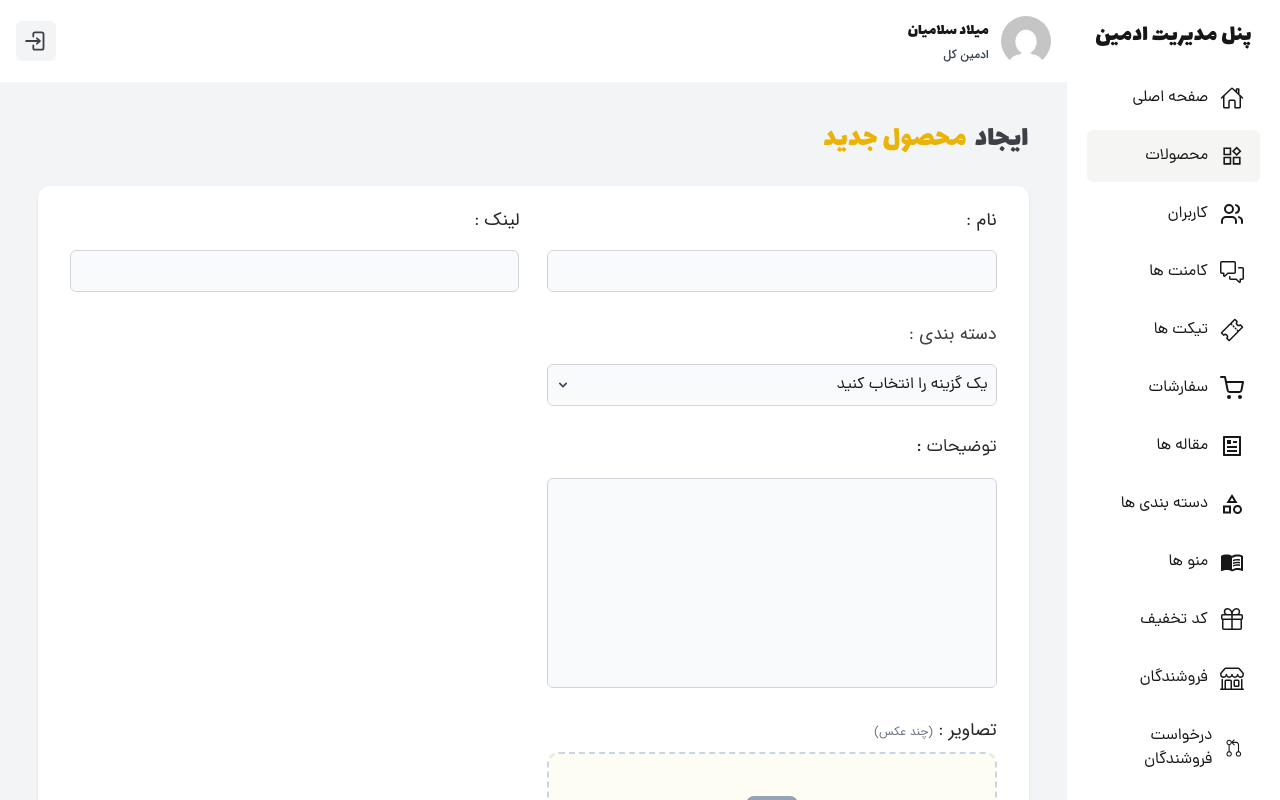
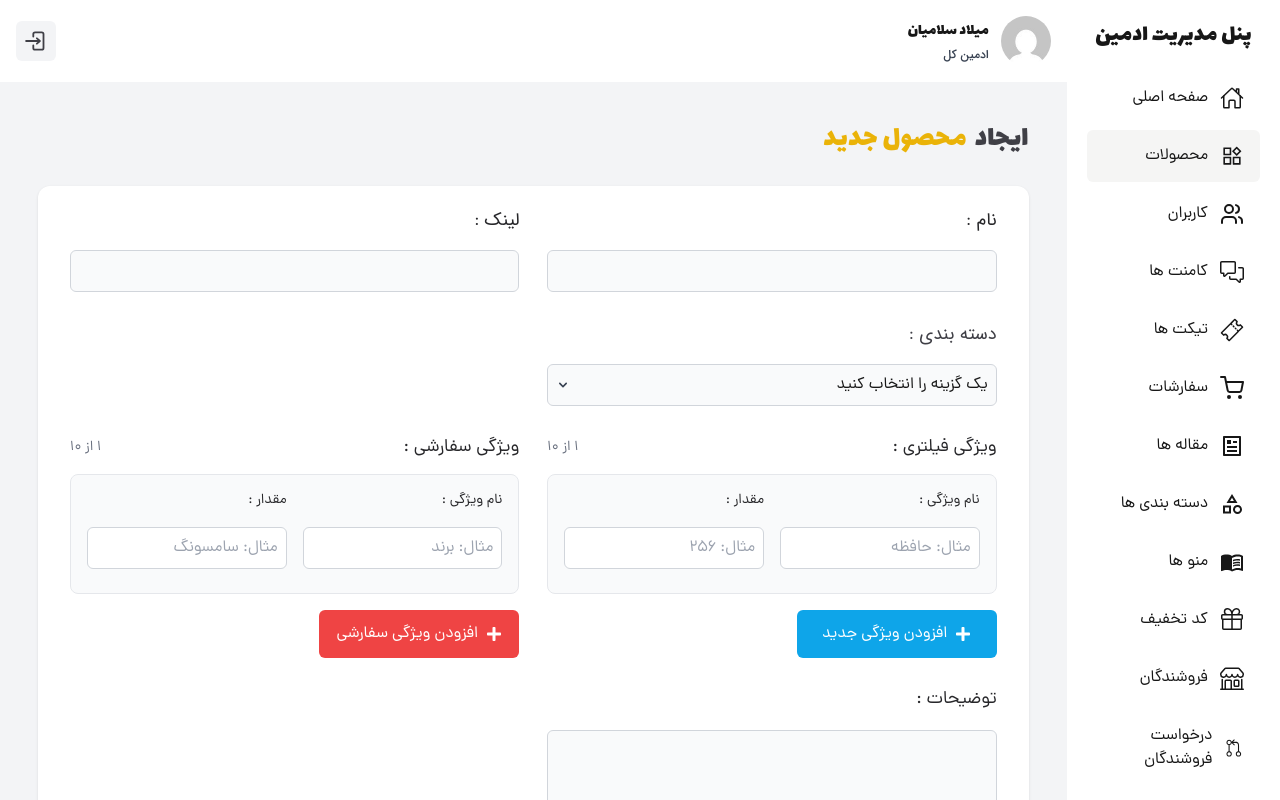
Before and after one commit to milad1385/tool-shop, a Next.js app: page /p-admin/products in a window 1280 px wide. Built offline with nearby package versions, Linux system fonts and the light colour scheme.

Commit message:
add features and customs features forms in create product

```diff
--- a/src/components/templates/p-admin/products/CreateNewProduct.tsx
+++ b/src/components/templates/p-admin/products/CreateNewProduct.tsx
@@ -11,11 +11,14 @@ import Image from "next/image";
 import { useRouter } from "next/navigation";
 import { useState } from "react";
 import { useForm } from "react-hook-form";
-import { FaRegTrashAlt } from "react-icons/fa";
+import { FaRegTrashAlt, FaPlus, FaMinus } from "react-icons/fa";
 
 function CreateNewProduct() {
   const [images, setImages] = useState<File[]>([]);
+  const [featureCount, setFeatureCount] = useState(1);
+  const [customFeatureCount, setCustomFeatureCount] = useState(1);
   const router = useRouter();
+
   const {
     register,
     formState: { errors },
@@ -24,23 +27,64 @@ function CreateNewProduct() {
     reset,
   } = useForm({
     resolver: yupResolver(createProductSchema),
+    defaultValues: {
+      features: [{ name: "", value: "" }],
+      customFeatures: [{ name: "", value: "" }],
+    },
   });
 
   const createProductHandler = (data: TProductSchema) => {
-    console.log(data);
+    const filteredFeatures = data.features?.filter(
+      (feature: any) =>
+        feature.name?.trim() !== "" || feature.value?.trim() !== "",
+    );
+
+    const filteredCustomFeatures = data.customFeatures?.filter(
+      (feature: any) =>
+        feature.name?.trim() !== "" || feature.value?.trim() !== "",
+    );
+
+    const finalData = {
+      ...data,
+      features: filteredFeatures || [],
+      customFeatures: filteredCustomFeatures || [],
+    };
+
+    console.log("داده‌های نهایی:", finalData);
   };
 
   const deleteImage = (indexToDelete: number) => {
-    const newImages = images.splice(indexToDelete, 1);
-    console.log(newImages);
-
+    const newImages = images.filter((_, index) => index !== indexToDelete);
     setImages(newImages);
   };
 
-  console.log(errors);
+  const addFeature = () => {
+    if (featureCount >= 10) return false;
+    setFeatureCount((prev) => prev + 1);
+  };
+
+  const removeFeature = () => {
+    if (featureCount > 1) {
+      setFeatureCount((prev) => prev - 1);
+    }
+  };
+
+  const addCustomFeature = () => {
+    if (customFeatureCount >= 10) return false;
+    setCustomFeatureCount((prev) => prev + 1);
+  };
+
+  const removeCustomFeature = () => {
+    if (customFeatureCount > 1) {
+      setCustomFeatureCount((prev) => prev - 1);
+    }
+  };
 
   return (
-    <form onSubmit={handleSubmit(createProductHandler)} className="md:section-box">
+    <form
+      onSubmit={handleSubmit(createProductHandler)}
+      className="md:section-box"
+    >
       <div className="grid grid-cols-1 md:grid-cols-2 gap-7">
         <Input
           register={register}
@@ -78,6 +122,140 @@ function CreateNewProduct() {
           labelClassName="md:!text-lg font-Iran"
         />
         <div></div>
+        <div className="col-span-1">
+          <div>
+            <div className="flex items-center justify-between mb-3">
+              <label className="text-sm md:text-lg text-zinc-800">
+                ویژگی فیلتری :
+              </label>
+              <span className="text-sm text-gray-500">
+                {featureCount} از ۱۰
+              </span>
+            </div>
+
+            {Array.from({ length: featureCount }).map((_, index) => (
+              <div
+                key={index}
+                className="grid grid-cols-1 md:grid-cols-2 gap-4 px-4 pt-4 pb-6 mb-4 border rounded-lg bg-gray-50 relative"
+              >
+                <Input
+                  register={register}
+                  errors={errors}
+                  name={`features.${index}.name`}
+                  type="text"
+                  label="نام ویژگی"
+                  placeholder="مثال: حافظه"
+                  className="bg-white"
+                  disable={false}
+                  labelClassName="!text-sm"
+                />
+
+                <Input
+                  register={register}
+                  errors={errors}
+                  name={`features.${index}.value`}
+                  type="text"
+                  label="مقدار"
+                  placeholder="مثال: 256"
+                  className="bg-white"
+                  disable={false}
+                  labelClassName="!text-sm"
+                />
+
+                {featureCount > 1 && (
+                  <button
+                    type="button"
+                    onClick={removeFeature}
+                    className="absolute -top-3 -left-3 bg-red-500 text-white p-2 rounded-full hover:bg-red-600 transition-colors shadow-md"
+                    title="حذف این ویژگی"
+                  >
+                    <FaMinus size={12} />
+                  </button>
+                )}
+              </div>
+            ))}
+
+            <Button
+              type="button"
+              onClick={addFeature}
+              disabled={featureCount >= 10}
+              className={`!w-full md:!w-[200px] !text-white flex items-center justify-center gap-2 ${
+                featureCount >= 10
+                  ? "!bg-gray-400 cursor-not-allowed"
+                  : "!bg-sky-500 hover:!bg-sky-600"
+              }`}
+            >
+              <FaPlus /> افزودن ویژگی جدید
+            </Button>
+          </div>
+        </div>
+        <div className="col-span-1">
+          <div>
+            <div className="flex items-center justify-between mb-3">
+              <label className="text-sm md:text-lg text-zinc-800">
+                ویژگی سفارشی :
+              </label>
+              <span className="text-sm text-gray-500">
+                {customFeatureCount} از ۱۰
+              </span>
+            </div>
+
+            {Array.from({ length: customFeatureCount }).map((_, index) => (
+              <div
+                key={index}
+                className="grid grid-cols-1 md:grid-cols-2 gap-4 px-4 pt-4 pb-6 mb-4 border rounded-lg bg-gray-50 relative"
+              >
+                <Input
+                  register={register}
+                  errors={errors}
+                  name={`customFeatures.${index}.name`}
+                  type="text"
+                  label="نام ویژگی"
+                  placeholder="مثال: برند"
+                  className="bg-white"
+                  disable={false}
+                  labelClassName="!text-sm"
+                />
+
+                <Input
+                  register={register}
+                  errors={errors}
+                  name={`customFeatures.${index}.value`}
+                  type="text"
+                  label="مقدار"
+                  placeholder="مثال: سامسونگ"
+                  className="bg-white"
+                  disable={false}
+                  labelClassName="!text-sm"
+                />
+
+                {customFeatureCount > 1 && (
+                  <button
+                    type="button"
+                    onClick={removeCustomFeature}
+                    className="absolute -top-3 -left-3 bg-red-500 text-white p-2 rounded-full hover:bg-red-600 transition-colors shadow-md"
+                    title="حذف این ویژگی"
+                  >
+                    <FaMinus size={12} />
+                  </button>
+                )}
+              </div>
+            ))}
+
+            <Button
+              type="button"
+              onClick={addCustomFeature}
+              disabled={customFeatureCount >= 10}
+              className={`!w-full md:!w-[200px] !text-white flex items-center justify-center gap-2 ${
+                customFeatureCount >= 10
+                  ? "!bg-gray-400 cursor-not-allowed"
+                  : "!bg-red-500 hover:!bg-red-600"
+              }`}
+            >
+              <FaPlus /> افزودن ویژگی سفارشی
+            </Button>
+          </div>
+        </div>
 
         <Input
           register={register}
@@ -90,7 +268,6 @@ function CreateNewProduct() {
           labelClassName="md:!text-lg font-Iran"
         />
         <div></div>
-
         <Input
           register={register}
           errors={errors}
@@ -117,7 +294,7 @@ function CreateNewProduct() {
                 />
 
                 <FaRegTrashAlt
-                  onClick={() => deleteImage(index + 1)}
+                  onClick={() => deleteImage(index)}
                   className="text-red-500 absolute -top-8 right-0 text-xl md:cursor-pointer"
                 />
               </div>
@@ -125,6 +302,7 @@ function CreateNewProduct() {
           </div>
         )}
       </div>
+
       <div className="gap-x-4 grid md:flex grid-cols-2 pb-5">
         <Button type="submit" className="md:!w-[200px] mt-10">
           ایجاد محصول
@@ -133,6 +311,8 @@ function CreateNewProduct() {
           onClick={() => {
             reset();
             setImages([]);
+            setFeatureCount(1);
+            setCustomFeatureCount(1);
           }}
           type="reset"
           className="md:!w-[200px] mt-10 !bg-red-500"
--- a/src/validators/frontend/product.validator.ts
+++ b/src/validators/frontend/product.validator.ts
@@ -5,16 +5,19 @@ export const createProductSchema = yup.object({
   title: yup
     .string()
     .required("این فیلد الزامی است")
-    .min(5, "حداقل تعداد عنوان 5 کاراکتر عدد است")
-    .max(200, "حداکثر تعداد عنوان 200 کاراکتر عدد میباشد"),
+    .min(5, "حداقل تعداد عنوان 5 کاراکتر است")
+    .max(200, "حداکثر تعداد عنوان 200 کاراکتر میباشد"),
+
   slug: yup.string().required("این فیلد الزامی است"),
 
   category: yup.string().required("این فیلد الزامی است"),
+
   description: yup
     .string()
     .required("این فیلد الزامی است")
-    .min(50, "حداقل تعداد عنوان 50 کاراکتر عدد است")
-    .max(2000, "حداکثر تعداد عنوان 2000 کاراکتر عدد میباشد"),
+    .min(50, "حداقل تعداد توضیحات 50 کاراکتر است")
+    .max(2000, "حداکثر تعداد توضیحات 2000 کاراکتر میباشد"),
+
   images: yup
     .mixed()
     .test("required", "آپلود حداقل یک عکس الزامی است", (value) => {
@@ -40,6 +43,34 @@ export const createProductSchema = yup.object({
         );
       },
     ),
+  features: yup.array().of(
+    yup.object({
+      name: yup
+        .string()
+        .required("نام ویژگی الزامی است")
+        .min(2, "نام ویژگی حداقل ۲ کاراکتر باید باشد")
+        .max(100, "نام ویژگی حداکثر ۱۰۰ کاراکتر باید باشد"),
+      value: yup
+        .string()
+        .required("مقدار ویژگی الزامی است")
+        .min(1, "مقدار ویژگی حداقل ۱ کاراکتر باید باشد")
+        .max(200, "مقدار ویژگی حداکثر ۲۰۰ کاراکتر باید باشد"),
+    }),
+  ),
+  customFeatures: yup.array().of(
+    yup.object({
+      name: yup
+        .string()
+        .required("نام ویژگی سفارشی الزامی است")
+        .min(2, "نام ویژگی سفارشی حداقل ۲ کاراکتر باید باشد")
+        .max(100, "نام ویژگی سفارشی حداکثر ۱۰۰ کاراکتر باید باشد"),
+      value: yup
+        .string()
+        .required("مقدار ویژگی سفارشی الزامی است")
+        .min(1, "مقدار ویژگی سفارشی حداقل ۱ کاراکتر باید باشد")
+        .max(200, "مقدار ویژگی سفارشی حداکثر ۲۰۰ کاراکتر باید باشد"),
+    }),
+  ),
 });
 
 export const productDetailSchema = yup.object({
```
